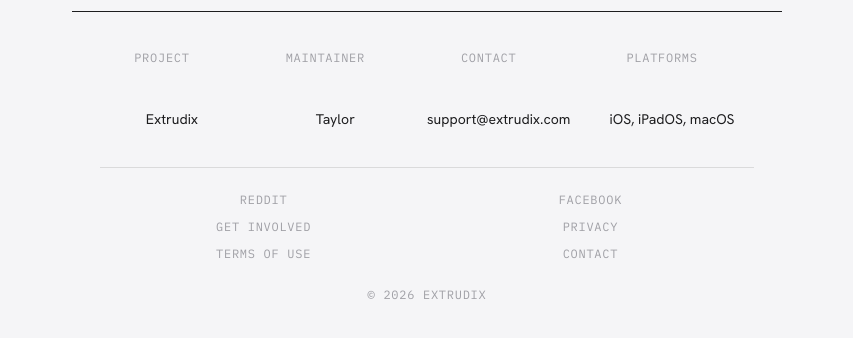
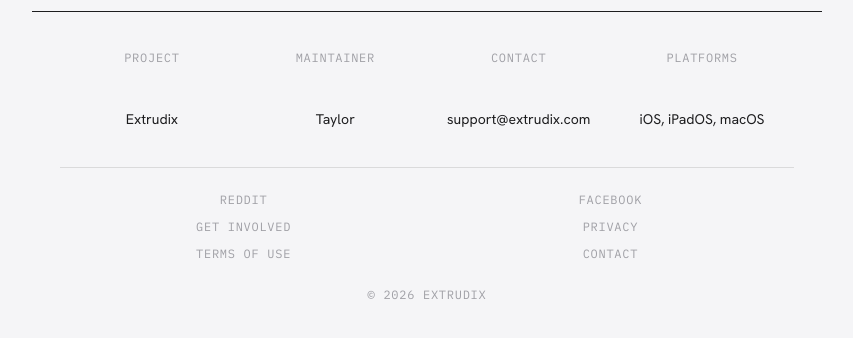
Before and after one commit to extrudix/extrudix.github.io, a plain HTML site: page index.html in a window 1280 px wide. Shown: the part 3171-3509 px from the top of the page, without its empty margins (213-1066 px from the left). Drawn offline with nearby package versions, Linux system fonts and the light colour scheme.

Commit message:
Add files via upload

```diff
--- a/index.html
+++ b/index.html
@@ -352,10 +352,10 @@
       border-bottom: 1px solid var(--line);
     }
     .block div {
-      padding: 18px 20px 18px 0;
+      padding: 18px 10px;
       border-right: 1px solid var(--line-soft);
     }
-    .block div:last-child { border-right: none; padding-right: 0; }
+    .block div:last-child { border-right: none; }
     .block .k { color: var(--ink-faint); margin-bottom: 5px; }
     .block .v { font-size: 14px; }
     .block a { text-decoration: none; }
@@ -373,12 +373,13 @@
       padding-bottom: 4px;
       color: var(--ink-faint);
     }
-    .foot-links a { text-decoration: none; padding: 4px 0; }
+    .foot-links a { text-decoration: none; padding: 4px 0; text-align: center; }
     .foot-links a:hover { color: var(--accent); }
     .foot-copy {
       padding-top: 14px;
       padding-bottom: 50px;
       color: var(--ink-faint);
+      text-align: center;
     }
 
     @keyframes rise {
```
